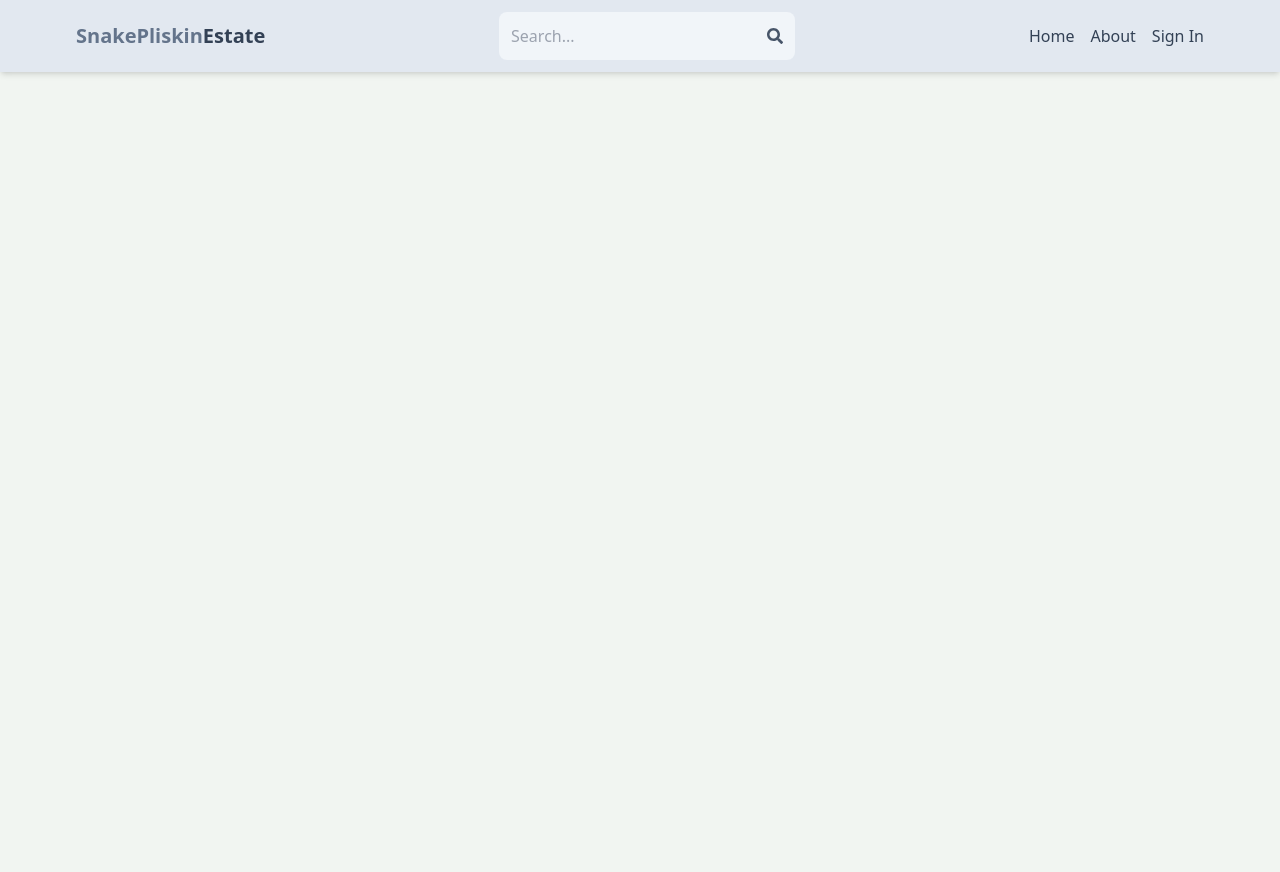
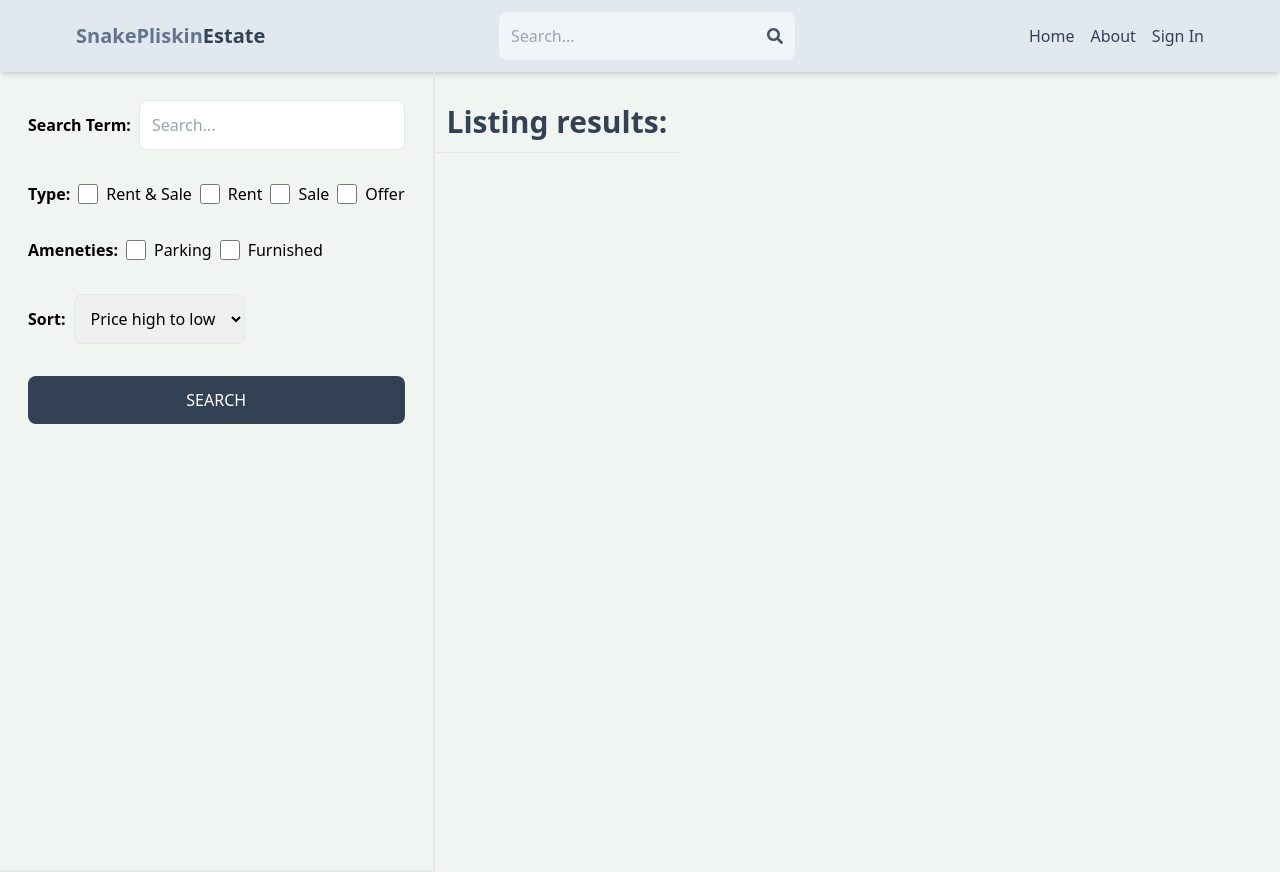
Before and after one commit to snakepliskin30/estate-app-mern, a React (Vite) app in the folder client/: page /search in a window 1280 px wide. Before the commit the page ends 800 px from the top, so only its background shows below. Built offline with nearby package versions, Linux system fonts and the light colour scheme; no server answers.

Commit message:
create search page ui

```diff
--- a/client/src/App.jsx
+++ b/client/src/App.jsx
@@ -9,6 +9,7 @@
 import CreateListing from './pages/CreateListing';
 import UpdateListing from './pages/UpdateListing';
 import Listing from './pages/Listing';
+import Search from './pages/Search';
 
 export default function App() {
   return (
@@ -19,6 +20,7 @@
         <Route path='/sign-in' element={<SignIn />} />
         <Route path='/sign-up' element={<SignUp />} />
         <Route path='/about' element={<About />} />
+        <Route path='/search' element={<Search />} />
         <Route path='/listing/:listingId' element={<Listing />} />
         <Route element={<PrivateComponents />}>
           <Route path='/profile' element={<Profile />} />
--- /dev/null
+++ b/client/src/pages/Search.jsx
@@ -0,0 +1,68 @@
+export default function Search() {
+  return (
+    <div className='flex flex-col md:flex-row'>
+      <div className='p-7 border-b-2 md:border-r-2 md:min-h-screen'>
+        <form className='flex flex-col gap-8'>
+          <div className='flex items-center gap-2'>
+            <label className='whitespace-nowrap font-semibold'>
+              Search Term:{' '}
+            </label>
+            <input
+              type='text'
+              id='searchTerm'
+              placeholder='Search...'
+              className='border rounded-lg p-3 w-full'
+            />
+          </div>
+          <div className='flex gap-2 flex-wrap items-center '>
+            <label className='font-semibold'>Type:</label>
+            <div className='flex gap-2'>
+              <input type='checkbox' id='all' className='w-5' />
+              <span>Rent & Sale</span>
+            </div>
+            <div className='flex gap-2'>
+              <input type='checkbox' id='rent' className='w-5' />
+              <span>Rent</span>
+            </div>
+            <div className='flex gap-2'>
+              <input type='checkbox' id='sale' className='w-5' />
+              <span>Sale</span>
+            </div>
+            <div className='flex gap-2'>
+              <input type='checkbox' id='offer' className='w-5' />
+              <span>Offer</span>
+            </div>
+          </div>
+          <div className='flex gap-2 flex-wrap items-center'>
+            <label className='font-semibold'>Ameneties:</label>
+            <div className='flex gap-2'>
+              <input type='checkbox' id='parking' className='w-5' />
+              <span>Parking</span>
+            </div>
+            <div className='flex gap-2'>
+              <input type='checkbox' id='furnished' className='w-5' />
+              <span>Furnished</span>
+            </div>
+          </div>
+          <div className='flex items-center gap-2'>
+            <label className='font-semibold'>Sort:</label>
+            <select id='sort_order' className='border rounded-lg p-3'>
+              <option value=''>Price high to low</option>
+              <option value=''>Price low to high</option>
+              <option value=''>Latest</option>
+              <option value=''>oldest</option>
+            </select>
+          </div>
+          <button className='bg-slate-700 text-white p-3 rounded-lg uppercase hover:opacity-95'>
+            Search
+          </button>
+        </form>
+      </div>
+      <div className=''>
+        <h1 className='text-3xl font-semibold border-b p-3 text-slate-700 mt-5'>
+          Listing results:
+        </h1>
+      </div>
+    </div>
+  );
+}
```
